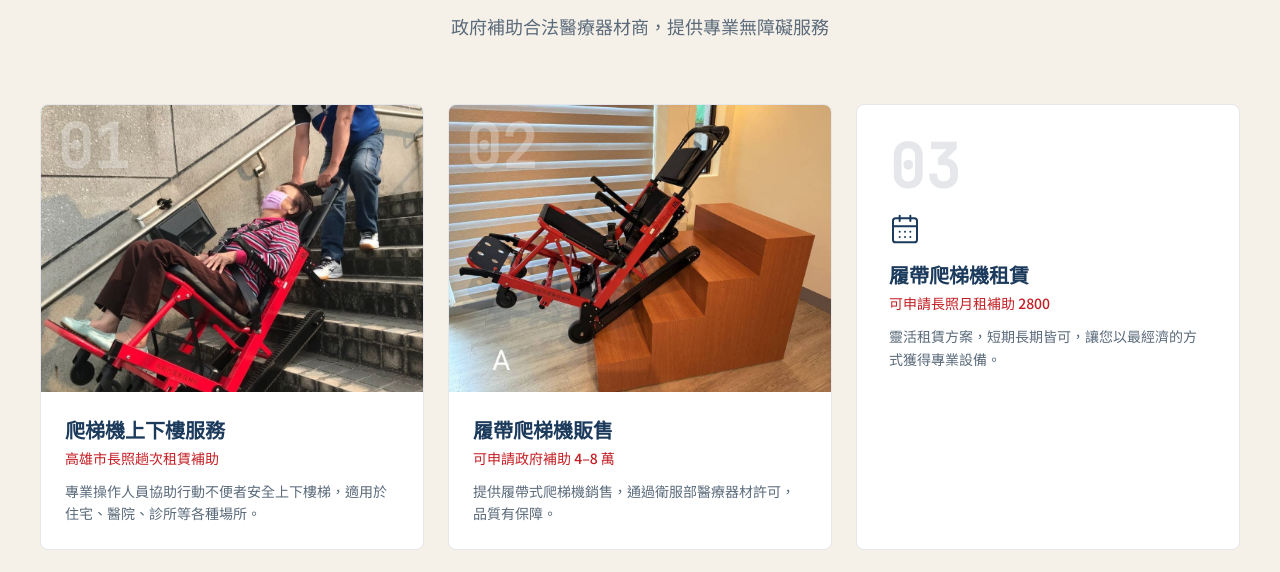
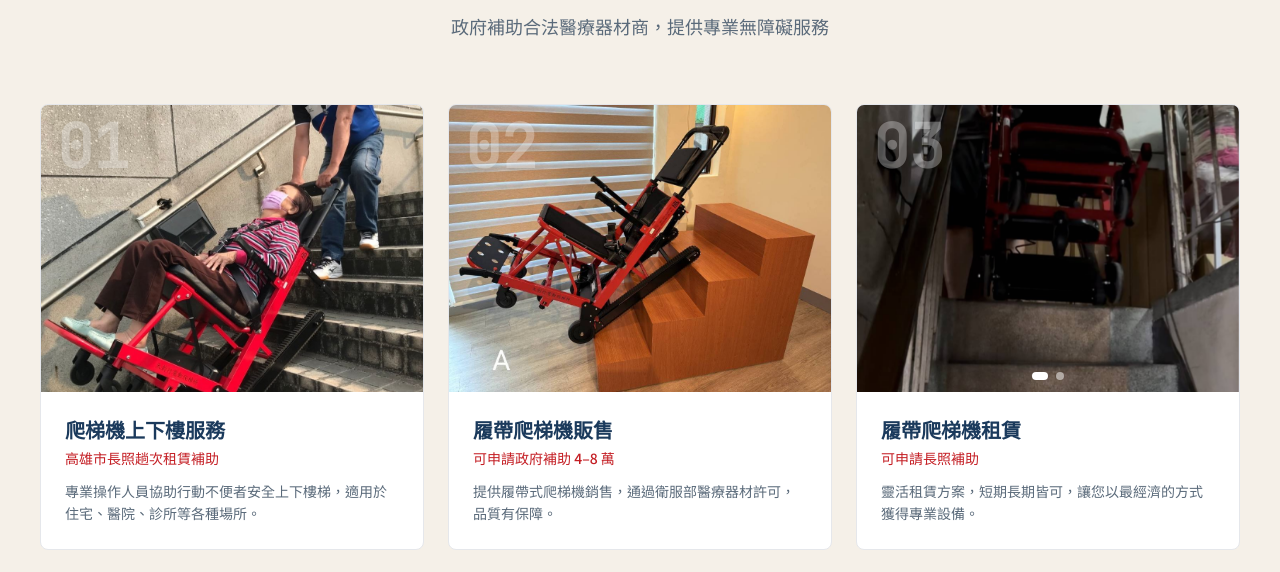
Before and after one commit to lixiaming01027592891-crypto/xungesec, a React (Vite) app: page / in a window 1280 px wide. Shown: the part 858-1430 px from the top of the page. Built offline with nearby package versions, Linux system fonts and the light colour scheme; grey boxes are pictures that could not be loaded.

Commit message:
Service 03 card: photo-top with 2-image carousel, subtitle remove price

```diff
--- a/src/sections/ServicesSection.tsx
+++ b/src/sections/ServicesSection.tsx
@@ -1,8 +1,72 @@
+import { useState, useEffect } from 'react';
 import ScrollReveal from '@/components/ScrollReveal';
 import {
-  CalendarDays,
   HelpCircle,
 } from 'lucide-react';
+
+const carousel03Images = [
+  { src: '/images/service-03a.jpg', alt: '爬梯機服務實景 1' },
+  { src: '/images/service-03b.jpg', alt: '爬梯機服務實景 2' },
+];
+
+function Carousel03Card({ delay = 0.2 }: { delay?: number }) {
+  const [current, setCurrent] = useState(0);
+
+  useEffect(() => {
+    const timer = setInterval(() => {
+      setCurrent((prev) => (prev + 1) % carousel03Images.length);
+    }, 3000);
+    return () => clearInterval(timer);
+  }, []);
+
+  return (
+    <ScrollReveal delay={delay} y={30}>
+      <div className="bg-white border border-gray-200 rounded-lg overflow-hidden h-full group hover:border-navy hover:shadow-card hover:-translate-y-1 transition-all duration-300">
+        {/* Photo carousel */}
+        <div className="relative w-full aspect-[4/3] bg-gray-100 overflow-hidden">
+          <span className="absolute top-3 left-4 text-5xl md:text-6xl font-extrabold text-white/30 z-10 drop-shadow-md font-mono">
+            03
+          </span>
+          {carousel03Images.map((img, i) => (
+            <img
+              key={i}
+              src={img.src}
+              alt={img.alt}
+              className={`absolute inset-0 w-full h-full object-cover transition-opacity duration-700 ${
+                i === current ? 'opacity-100' : 'opacity-0'
+              }`}
+            />
+          ))}
+          {/* Dots indicator */}
+          <div className="absolute bottom-3 left-1/2 -translate-x-1/2 flex gap-2 z-10">
+            {carousel03Images.map((_, i) => (
+              <button
+                key={i}
+                onClick={() => setCurrent(i)}
+                className={`w-2 h-2 rounded-full transition-all duration-300 ${
+                  i === current ? 'bg-white w-4' : 'bg-white/50'
+                }`}
+                aria-label={`顯示第 ${i + 1} 張照片`}
+              />
+            ))}
+          </div>
+        </div>
+        {/* Text */}
+        <div className="p-5 md:p-6">
+          <h3 className="text-xl font-bold text-navy mb-1">
+            履帶爬梯機租賃
+          </h3>
+          <span className="text-climb-red text-sm font-medium block mb-3">
+            可申請長照補助
+          </span>
+          <p className="text-steel text-sm leading-relaxed">
+            靈活租賃方案，短期長期皆可，讓您以最經濟的方式獲得專業設備。
+          </p>
+        </div>
+      </div>
+    </ScrollReveal>
+  );
+}
 
 export default function ServicesSection() {
   return (
@@ -79,28 +143,8 @@ export default function ServicesSection() {
             </div>
           </ScrollReveal>
 
-          {/* 03 Card — Original layout */}
-          <ScrollReveal delay={0.2} y={30}>
-            <div className="bg-white border border-gray-200 rounded-lg p-6 md:p-8 h-full group hover:border-navy hover:shadow-card hover:-translate-y-1 transition-all duration-300">
-              <span className="text-5xl md:text-6xl font-bold text-gray-200 font-mono block mb-4">
-                03
-              </span>
-              <CalendarDays
-                size={32}
-                className="text-navy mb-4"
-                strokeWidth={1.5}
-              />
-              <h3 className="text-xl font-bold text-navy mb-1">
-                履帶爬梯機租賃
-              </h3>
-              <span className="text-climb-red text-sm font-medium block mb-3">
-                可申請長照月租補助 2800
-              </span>
-              <p className="text-steel text-sm leading-relaxed">
-                靈活租賃方案，短期長期皆可，讓您以最經濟的方式獲得專業設備。
-              </p>
-            </div>
-          </ScrollReveal>
+          {/* 03 Card — Photo top with carousel / Text bottom */}
+          <Carousel03Card delay={0.2} />
 
           {/* 04 Card — Photo top / Text bottom (yellow cargo) */}
           <ScrollReveal delay={0.3} y={30}>
```
Also changed, not shown: public/images/service-03a.jpg (added), public/images/service-03b.jpg (added).
